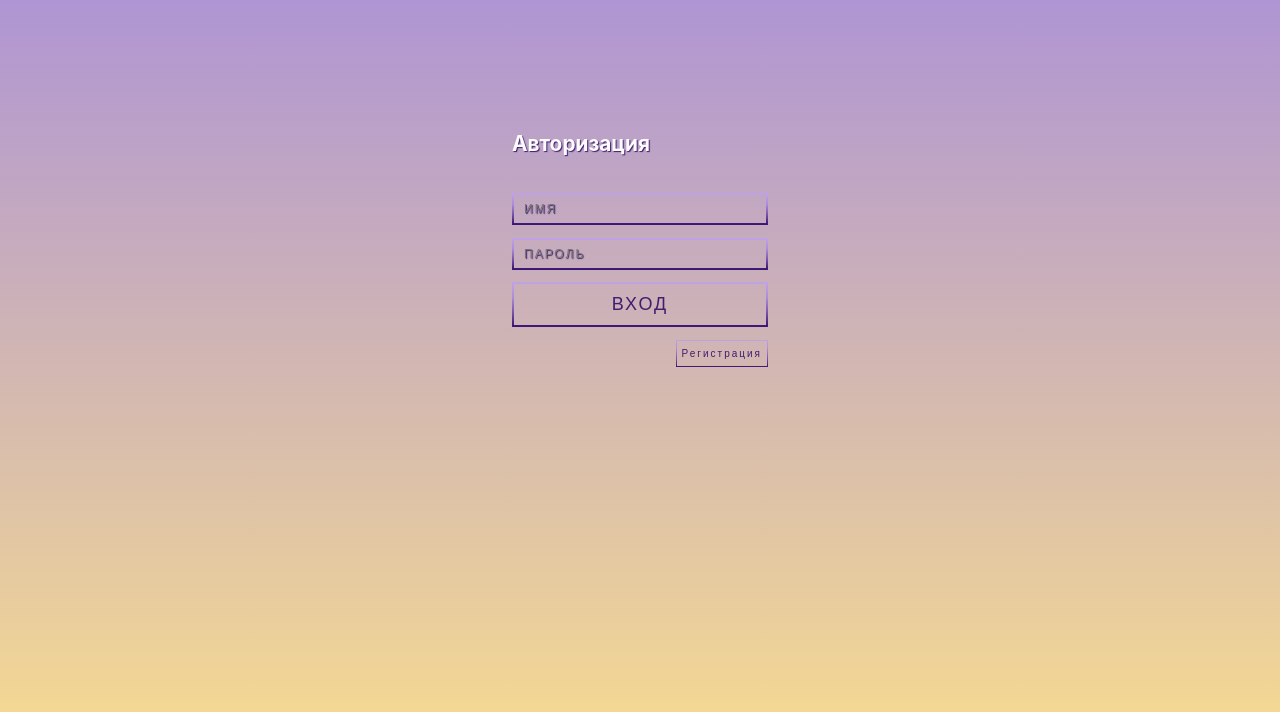
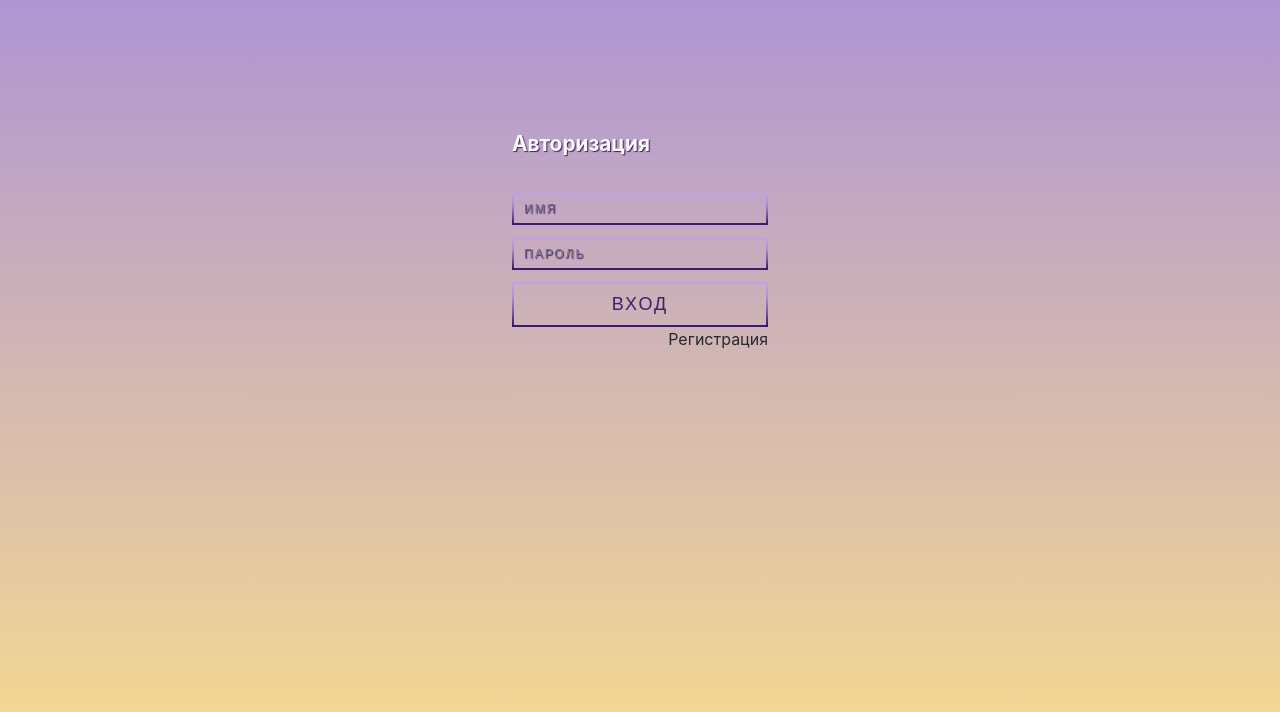
Before and after one commit to DoSomeLight/dosomelight-lk, a React (Create React App) app: page /auth in a window 1280 px wide. Shown: the top 712 px of the page. Built offline with nearby package versions, Linux system fonts and the light colour scheme; no server answers.

Commit message:
refactor

```diff
--- a/src/ROUTES/Auth/auth-styles.scss
+++ b/src/ROUTES/Auth/auth-styles.scss
@@ -174,10 +174,7 @@ $border: #22272d;
     }
 }
 
-.sign_in {
-}
-
-.registr {
+.auth--btn_small {
     &::before {
         bottom: 0;
         left: 0;
@@ -253,38 +250,3 @@ $border: #22272d;
         width: fit-content;
     }
 }
-
-// .div_in input[type="password"] {
-//     width: 100%;
-//     height: auto;
-//     text-transform: uppercase;
-//     border-radius: 3px;
-//     font-size: 0.8em;
-//     text-decoration: none;
-//     color: #ffffff;
-//     display: inline-block;
-//     position: relative;
-//     padding: 7px 10px;
-//     border: 2px solid;
-//     border-image: linear-gradient(180deg, #bfa3e7, #ad8cdd, #7a55ad, #391072);
-//     border-image-slice: 1;
-//     margin-top: 5%;
-//     font-family: "Montserrat", sans-serif;
-//     font-size: 12px;
-//     overflow: hidden;
-//     letter-spacing: 2px;
-//     transition: 0.8s cubic-bezier(0.165, 0.84, 0.44, 1);
-//     background: transparent;
-//     text-shadow: 1px 1px 1px #3c196d;
-
-//     &:hover {
-//         background: #aac8de;
-//     }
-// }
-
-// .formInput--auth {
-//     flex-direction: column;
-//     height: 30px;
-//     display: flex;
-//     align-self: center;
-// }
```
